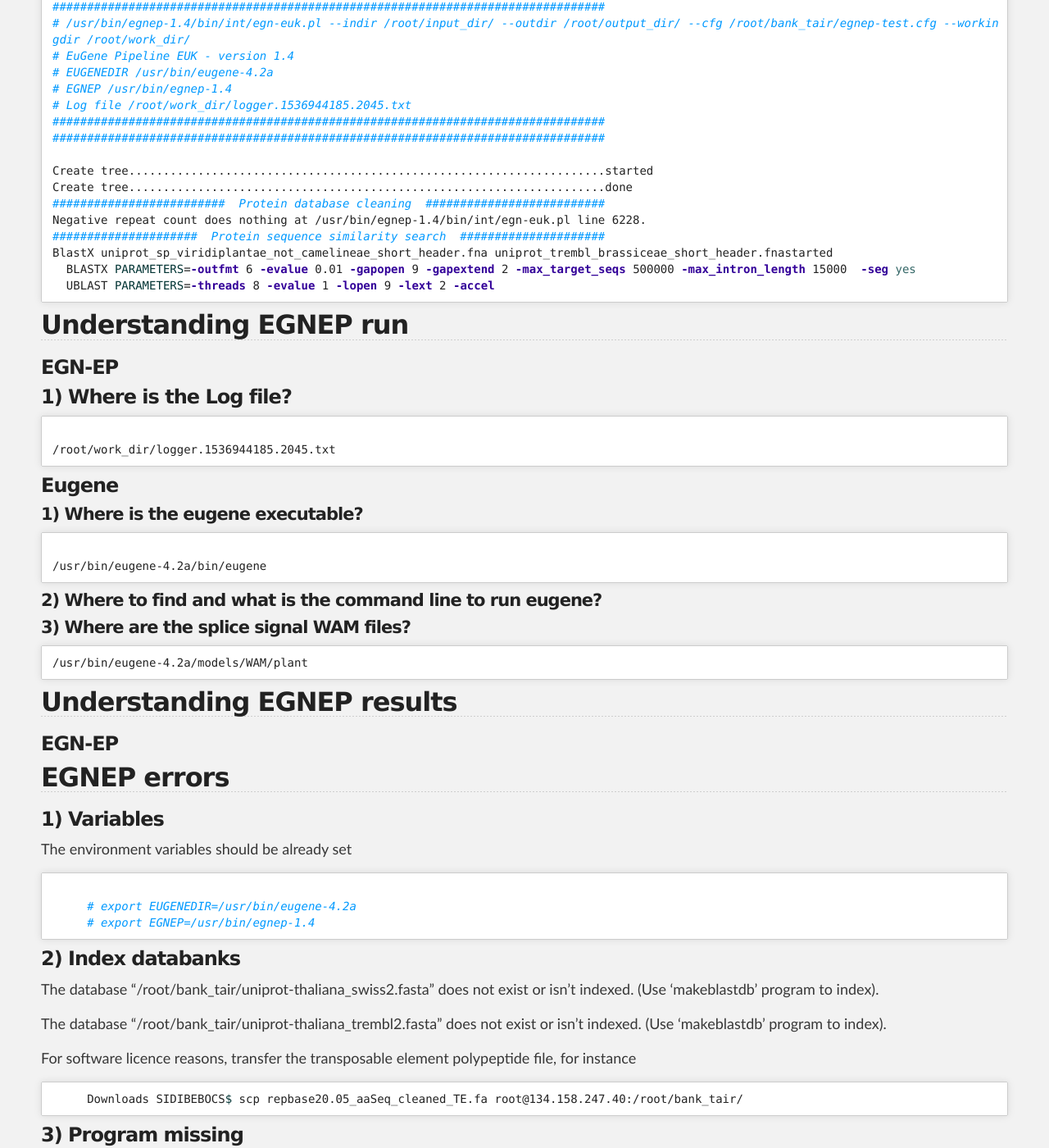
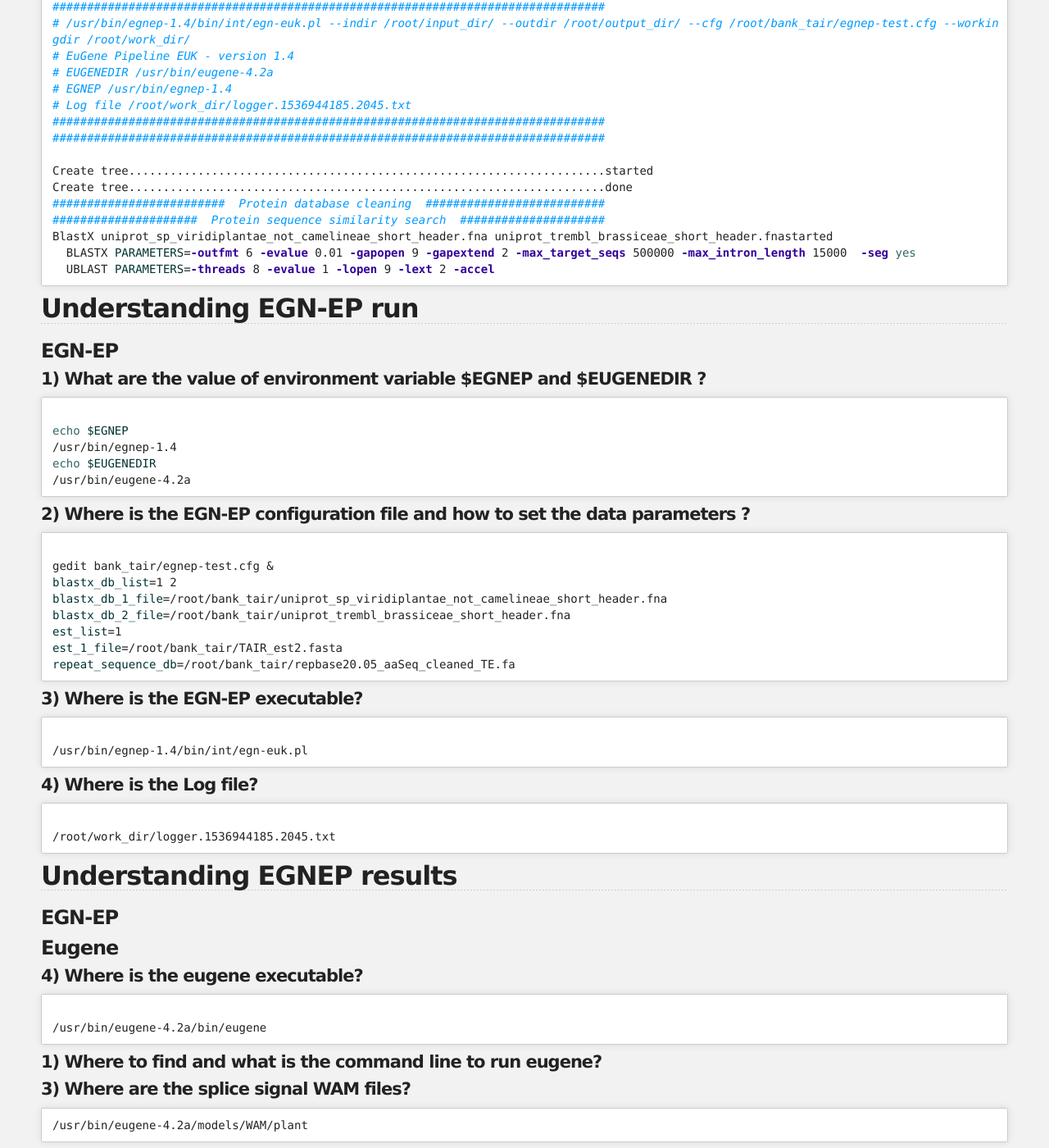
Before and after one commit to SouthGreenPlatform/trainings, a Jekyll site: the page built from _pages/annotation/Eugene/exercice_eugene_appliance_cor.md, in a window 1280 px wide and 1400 px high, scrolled down 1611 px. Shown: the whole window at 82% size. Built offline with Jekyll 4.4.1, drawn with Linux system fonts in a browser that asks for light colours; nearby versions of some CDN libraries.

Commit message:
Update exercice_eugene_appliance_cor.md

```diff
--- a/_pages/annotation/Eugene/exercice_eugene_appliance_cor.md
+++ b/_pages/annotation/Eugene/exercice_eugene_appliance_cor.md
@@ -83,32 +83,62 @@
 Create tree.....................................................................started
 Create tree.....................................................................done
 #########################  Protein database cleaning  ##########################
-Negative repeat count does nothing at /usr/bin/egnep-1.4/bin/int/egn-euk.pl line 6228.
 #####################  Protein sequence similarity search  #####################
 BlastX uniprot_sp_viridiplantae_not_camelineae_short_header.fna uniprot_trembl_brassiceae_short_header.fnastarted
   BLASTX PARAMETERS=-outfmt 6 -evalue 0.01 -gapopen 9 -gapextend 2 -max_target_seqs 500000 -max_intron_length 15000  -seg yes
   UBLAST PARAMETERS=-threads 8 -evalue 1 -lopen 9 -lext 2 -accel
 {% endhighlight %}
 
-## Understanding EGNEP run
+## Understanding EGN-EP run
 
 ### EGN-EP
 
-### 1) Where is the Log file?
+#### 1) What are the value of environment variable $EGNEP and $EUGENEDIR ?
+
+{% highlight bash %}
+echo $EGNEP
+/usr/bin/egnep-1.4
+echo $EUGENEDIR
+/usr/bin/eugene-4.2a
+{% endhighlight %}
+
+#### 2) Where is the EGN-EP configuration file and how to set the data parameters ?
+
+{% highlight bash %}
+gedit bank_tair/egnep-test.cfg &
+blastx_db_list=1 2
+blastx_db_1_file=/root/bank_tair/uniprot_sp_viridiplantae_not_camelineae_short_header.fna
+blastx_db_2_file=/root/bank_tair/uniprot_trembl_brassiceae_short_header.fna
+est_list=1
+est_1_file=/root/bank_tair/TAIR_est2.fasta
+repeat_sequence_db=/root/bank_tair/repbase20.05_aaSeq_cleaned_TE.fa
+{% endhighlight %}
+
+#### 3) Where is the EGN-EP executable?
+
+{% highlight bash %}
+/usr/bin/egnep-1.4/bin/int/egn-euk.pl
+{% endhighlight %}
+
+#### 4) Where is the Log file?
 
 {% highlight bash %}
 /root/work_dir/logger.1536944185.2045.txt
 {% endhighlight %}
 
+## Understanding EGNEP results
+
+### EGN-EP
+
 ### Eugene
 
-#### 1) Where is the eugene executable?
+#### 4) Where is the eugene executable?
 
 {% highlight bash %}
 /usr/bin/eugene-4.2a/bin/eugene
 {% endhighlight %}
 
-#### 2) Where to find and what is the command line to run eugene?
+#### 1) Where to find and what is the command line to run eugene?
 
 {% highlight bash %}
 
```
Also changed, not shown: other parts of _pages/annotation/Eugene/exercice_eugene_appliance_cor.md (+0 -4 lines).
